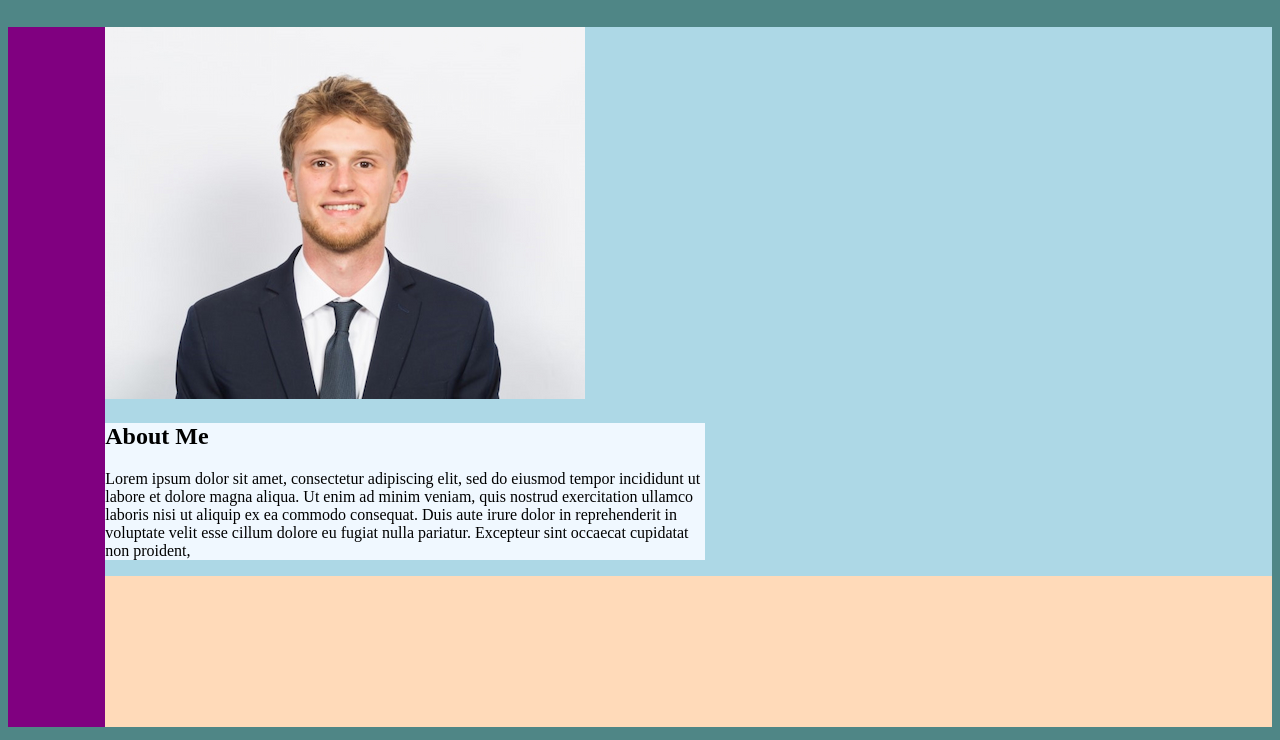
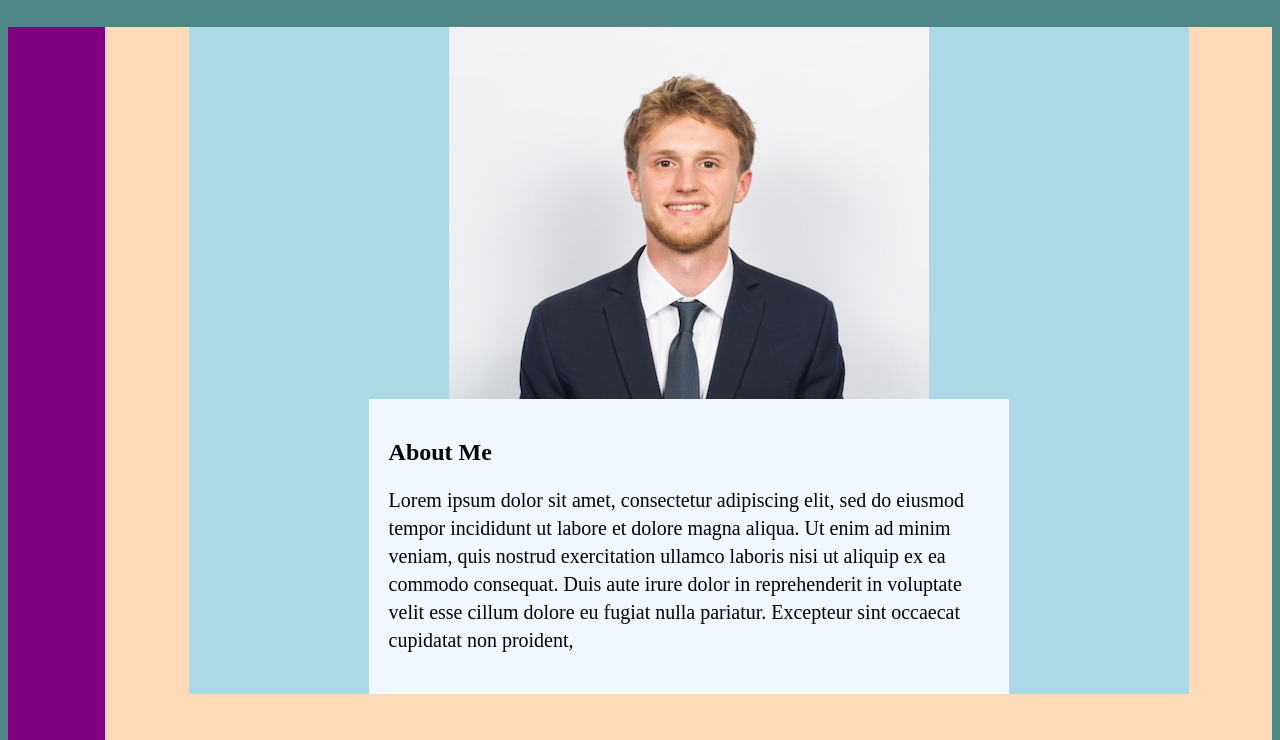
Before and after one commit to tgorsk15/my-homepage, a website built with webpack: page dist/index.html in a window 1280 px wide. Shown: the part 60-800 px from the top of the page. Built offline with Linux system fonts and the light colour scheme.

Commit message:
Center structure of the about-me section

```diff
--- a/src/pageStructure.css
+++ b/src/pageStructure.css
@@ -15,7 +15,7 @@ main {
     display: grid;
     grid-template-columns: 0.5fr 6fr;
     grid-template-rows: 1fr 1fr 1fr;
-    height: 700px;
+    /* height: 700px; */
     background-color: peachpuff;
 }
 
--- a/src/topSection.css
+++ b/src/topSection.css
@@ -1,17 +1,21 @@
 /* styling for About Me section */
 
 .about-me {
+    display: flex;
+    flex-wrap: wrap;
+    justify-content: center;
     background-color: lightblue;
+    position: relative;
+    max-width: 1000px;
+    justify-self: center;
+    margin-bottom: 30px;
 }
 
-/* .pic-container {
-    background-image: url('headshot\ -\ laptop\ screen.jpg');
-    min-height: 200px;
-} */
 
 .intro-container {
     max-width: 600px;
     background-color: aliceblue;
+    padding: 20px;
 }
 
 .about-me-title {
@@ -19,14 +23,14 @@
 }
 
 .intro-paragraph {
-    /* background-color: aliceblue; */
-    /* max-width: 300px;
-    min-width: 300px; */
+    line-height: 1.4;
+    font-size: 20px;
 }
 
-/* .profile-pic {
-    content: url("../src/imgs/headshot - monitor v2.xcf");
-} */
+.profile-pic {
+    /* position: absolute; */
+
+}
 
 @media (550px <= width < 1000px) {
     .intro-container {
```
Also changed, not shown: dist/index.html, dist/main.js.
